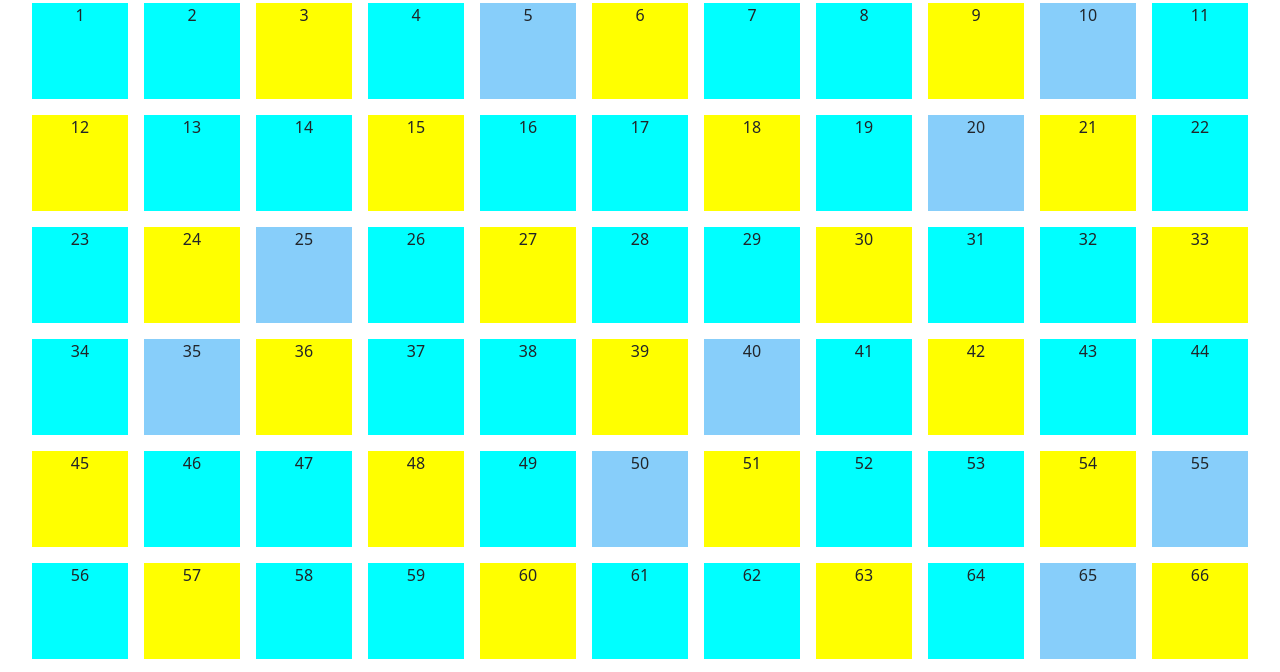
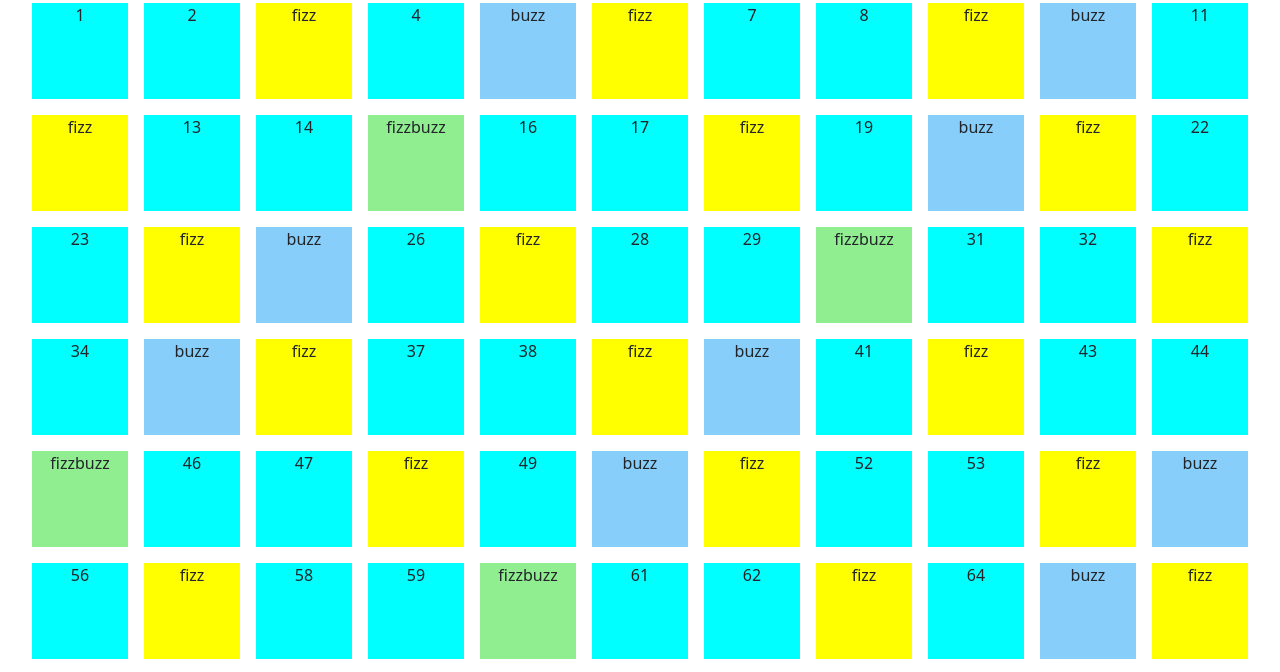
Before and after one commit to GiuliaGlave/js-fizzbuzz, a plain HTML site: page index.html in a window 1280 px wide. Shown: the part 53-725 px from the top of the page. Drawn offline with nearby package versions, Linux system fonts and the light colour scheme.

Commit message:
fixed script

```diff
--- a/index.html
+++ b/index.html
@@ -1,3 +1,4 @@
+<!DOCTYPE html>
 <html lang="en">
 
 <head>
--- a/script.js
+++ b/script.js
@@ -1,32 +1,33 @@
 //griglia 100 elementi
-const gridEl = document.getElementById("grid")
+const gridEl = document.getElementById("grid");
 
-for (let i = 1; i <= 100; i++) {
-/*     gridEl.innerHTML += `<li class="box box–-${i}">${i}</li>`; */
+for (let i = 1; i <=  100; i++) {
+
+    let gridItem;
 
 //multipli di 3
 
-    let gridClass;
-
-    if(i % 3 == 0){
-        gridClass = "box box-multi-3 ";
+    if ((i % 3 == 0) && (i % 5 == 0)) {
+        gridItem = `<li class="box box-multi-15">fizzbuzz</li>`;
     }
-
-    else if (i % 5 == 0) {
-        gridClass = "box box-multi-5";
-    }
-
-
-    else{
-        gridClass = `box box–-${i}`
-    }
-
-    gridEl.innerHTML += `<li class="${gridClass}">${i}</li>`;
-
-}
-
-
 
 //multipli di 5
 
+    else if (i % 3 == 0) {
+        gridItem = `<li class="box box-multi-3">fizz</li>`;
+    }
+
 //multipli di 15
+
+    else if (i % 5 == 0) {
+        gridItem = `<li class="box box-multi-5">buzz</li>`;
+    }
+
+    else{
+        gridItem = `<li class="box ">${i}</li>`;
+    }
+
+    /* const gridElNumber = `<li class="${gridClass}">${i}</li>`; */
+    gridEl.innerHTML += gridItem
+
+}
```
